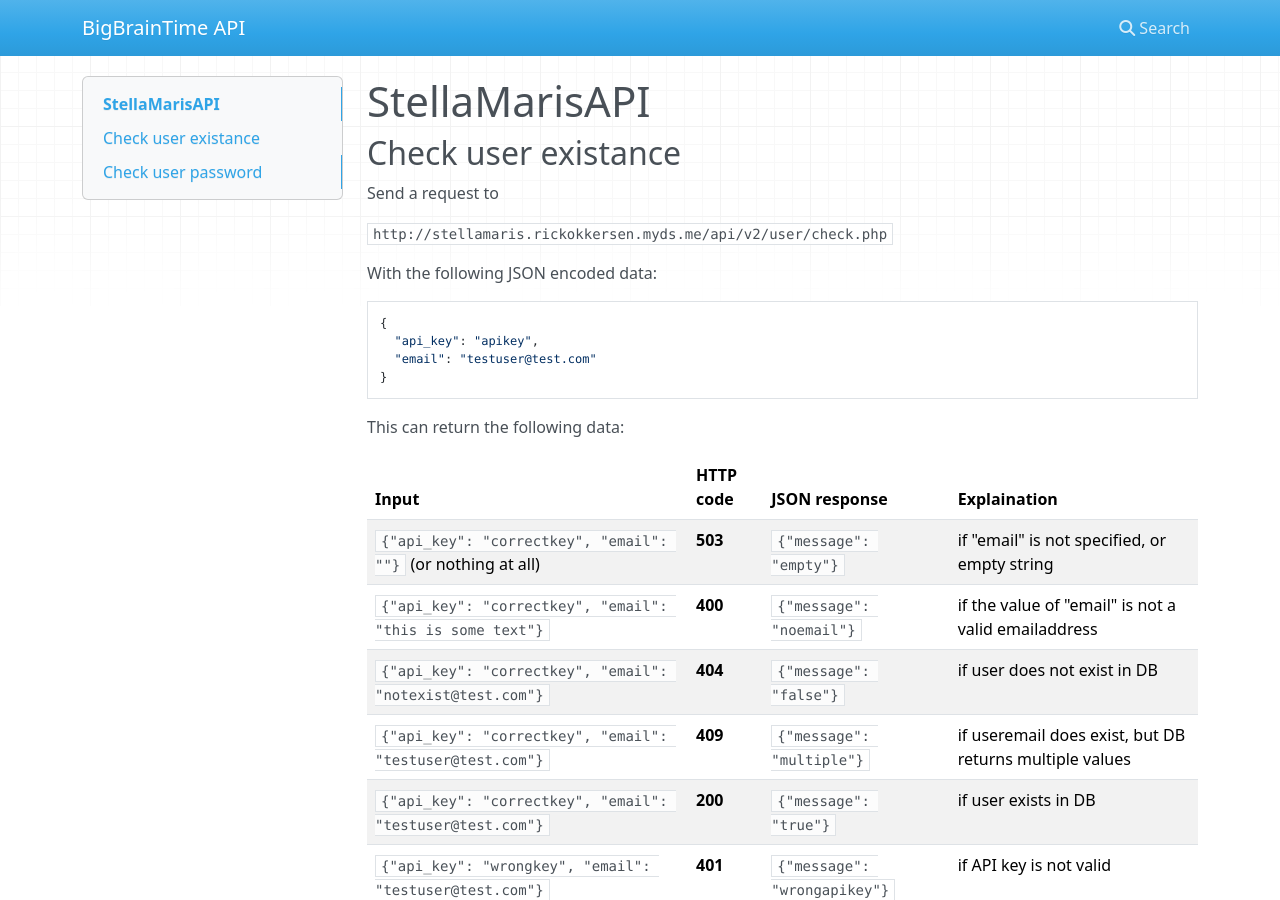
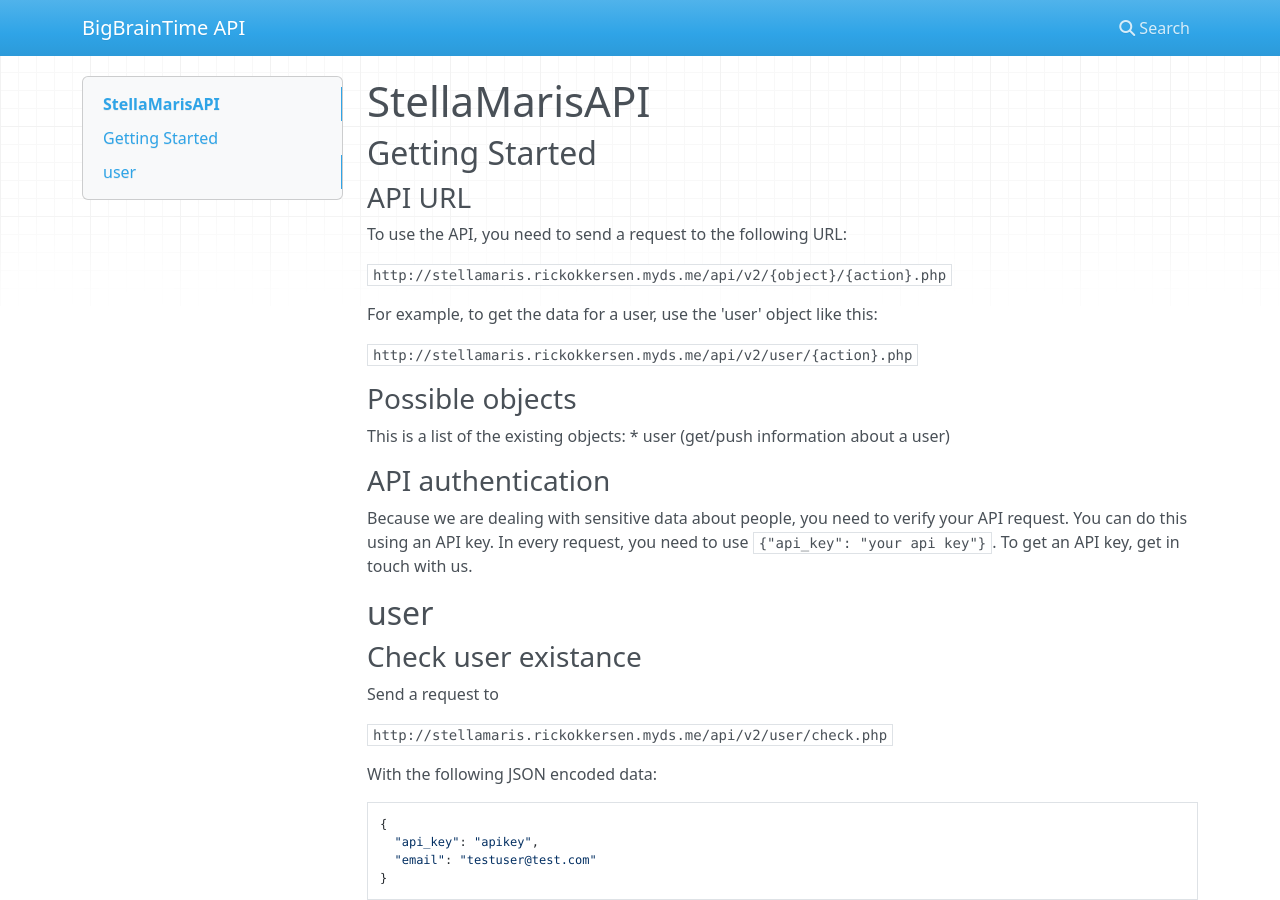
Before and after one commit to Underlyingglitch/NightLightStudiosAPI, an MkDocs documentation site: the page built from docs/index.md, in a window 1280 px wide and 900 px high. Built offline with MkDocs 1.6.1, drawn with Linux system fonts in a browser that asks for light colours; nearby versions of some CDN libraries.

Commit message:
Update index.md

```diff
--- a/docs/index.md
+++ b/docs/index.md
@@ -1,7 +1,25 @@
 # StellaMarisAPI
 
-## Check user existance
+## Getting Started
+### API URL
+To use the API, you need to send a request to the following URL:
 
+`http://stellamaris.rickokkersen.myds.me/api/v2/{object}/{action}.php`
+
+For example, to get the data for a user, use the 'user' object like this:
+
+`http://stellamaris.rickokkersen.myds.me/api/v2/user/{action}.php`
+
+### Possible objects
+This is a list of the existing objects:
+* user (get/push information about a user)
+
+### API authentication
+
+Because we are dealing with sensitive data about people, you need to verify your API request. You can do this using an API key. In every request, you need to use `{"api_key": "your api key"}`. To get an API key, get in touch with us.
+
+## user
+### Check user existance
 Send a request to
 
 `http://stellamaris.rickokkersen.myds.me/api/v2/user/check.php`
@@ -24,7 +42,7 @@ Input | HTTP code | JSON response | Explaination
 `{"api_key": "correctkey", "email": "testuser@test.com"}` | **200** | `{"message": "true"}` | if user exists in DB
 `{"api_key": "wrongkey", "email": "testuser@test.com"}` | **401** | `{"message": "wrongapikey"}` | if API key is not valid
 
-## Check user password
+### Check user password
 
 Send a request to
 
```
